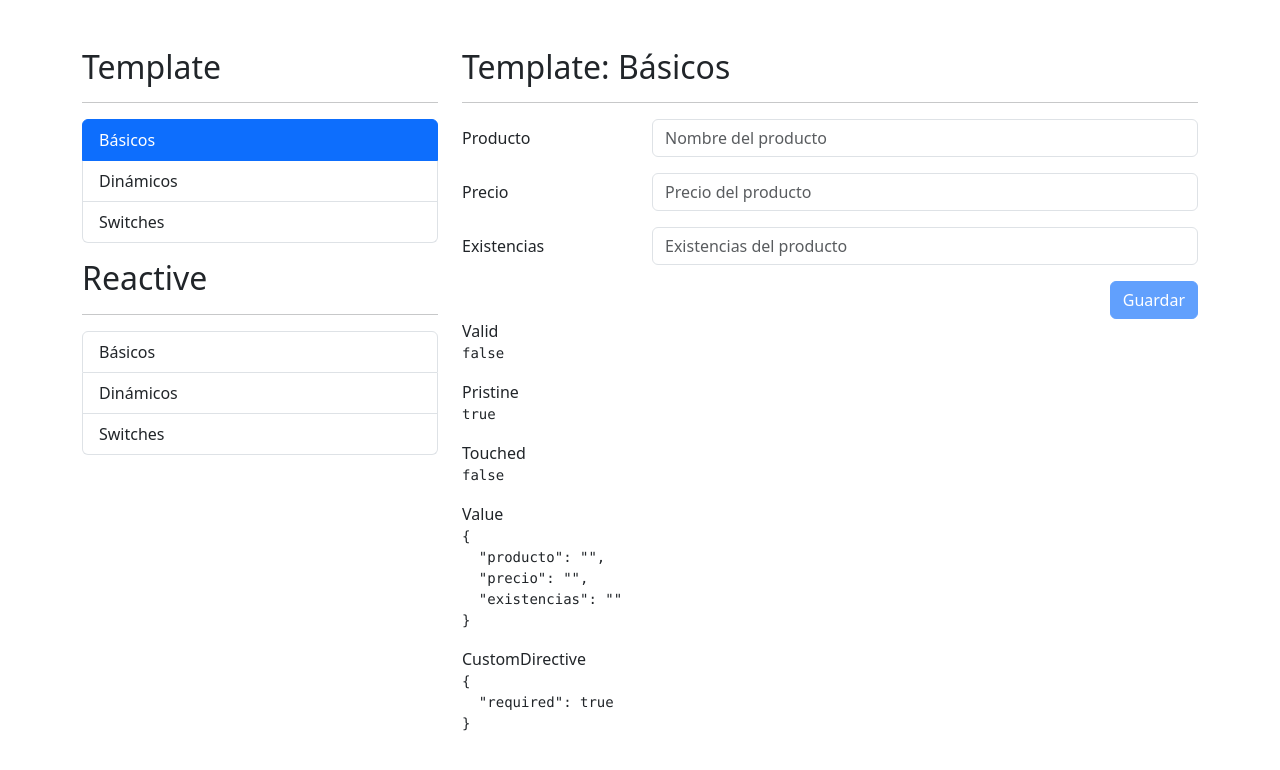
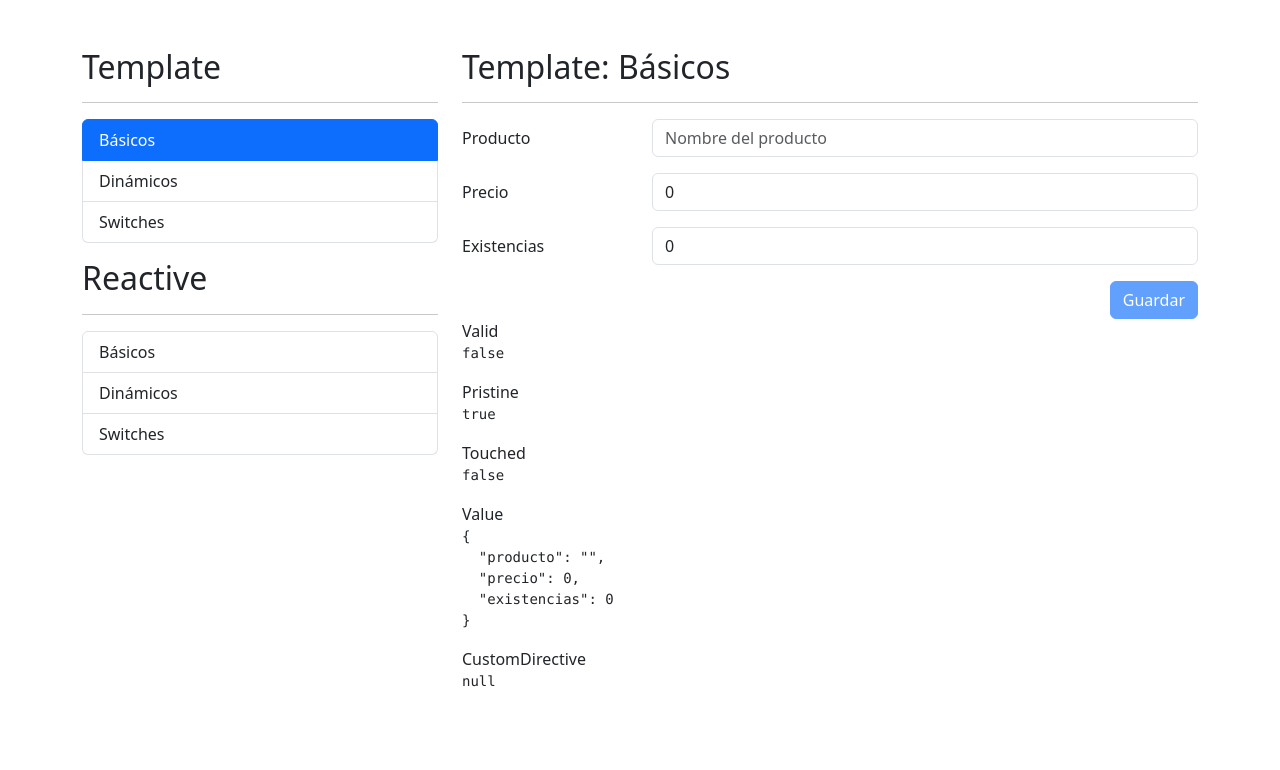
Before and after one commit to Jenn7895/formulariosApp, an Angular app: page /template/basicos in a window 1280 px wide. Shown: the top 770 px of the page. Built offline with nearby package versions, Linux system fonts and the light colour scheme.

Commit message:
Limpiar Formulario

```diff
--- a/src/app/template/basicos/basicos.component.html
+++ b/src/app/template/basicos/basicos.component.html
@@ -15,7 +15,7 @@
 
                     <input type="text"
                             class="form-control"
-                            ngModel
+                            [ngModel]="initForm.producto"
                             name="producto"
                             placeholder="Nombre del producto"
                             required
@@ -34,7 +34,7 @@
                 <div class="col-sm-9">
 
                     <input type="number"
-                            ngModel
+                            [ngModel]="initForm.precio"
                             name="precio"
                             class="form-control"
                             placeholder="Precio del producto"
@@ -56,7 +56,7 @@
                 <div class="col-sm-9">
                     <input type="number"
                             class="form-control"
-                            ngModel
+                            [ngModel]="initForm.existencias"
                             name="existencias"
                             customMin
                             [minimo]="0"
--- a/src/app/template/basicos/basicos.component.ts
+++ b/src/app/template/basicos/basicos.component.ts
@@ -11,6 +11,12 @@ import { CustomMinDirective } from '../directives/custom-min.directive';
 export class BasicosComponent implements OnInit {
 
   @ViewChild('miFormulario') miFormulario!: NgForm;
+
+  initForm = {
+    producto: "",
+    precio: 0,
+    existencias: 0
+  }
 
   constructor() { }
 
@@ -30,8 +36,13 @@ export class BasicosComponent implements OnInit {
 
   //guardar( miFormulario: NgForm ) {
   guardar( ) {
-    console.log( this.miFormulario );
+    //console.log( this.miFormulario );
+    console.log('Posteo correcto');
 
+    this.miFormulario.resetForm({
+      precio: 0,
+      existencias: 0
+    });
   }
 
   customDirective() {
```
